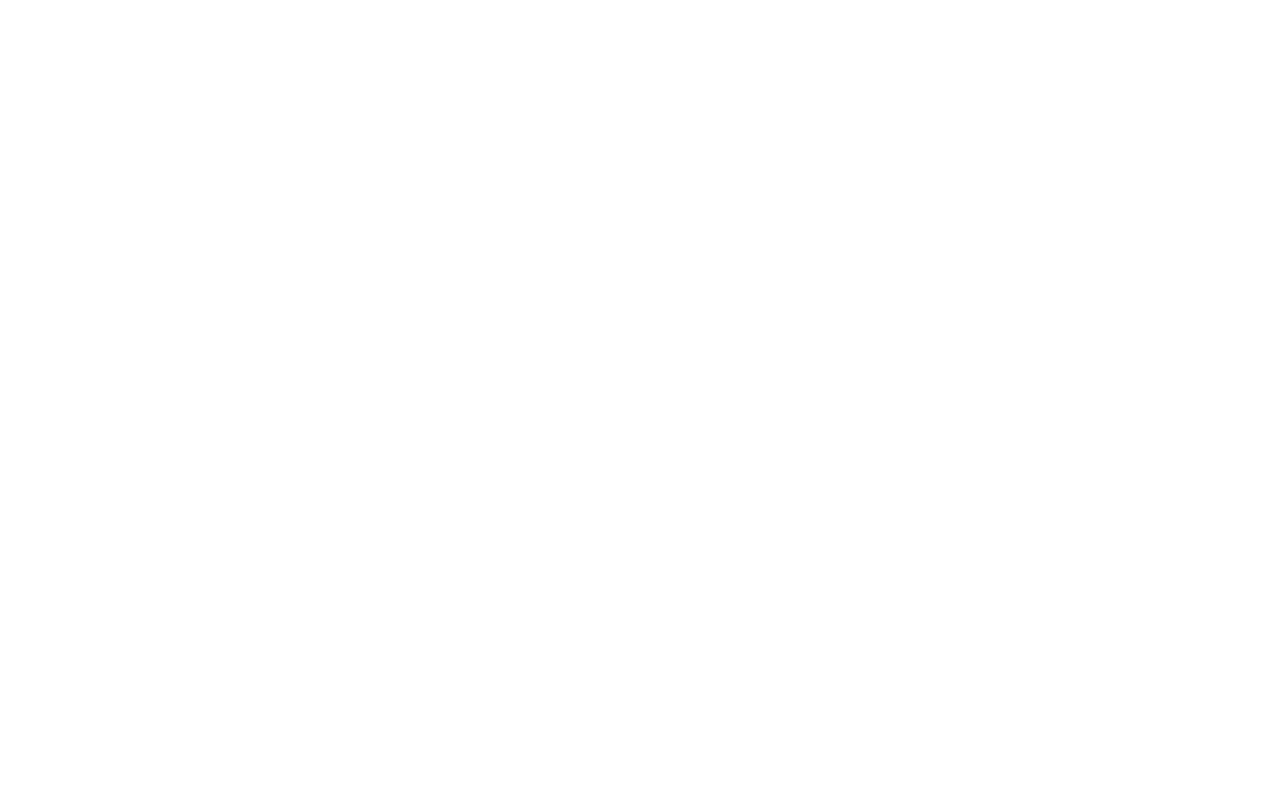
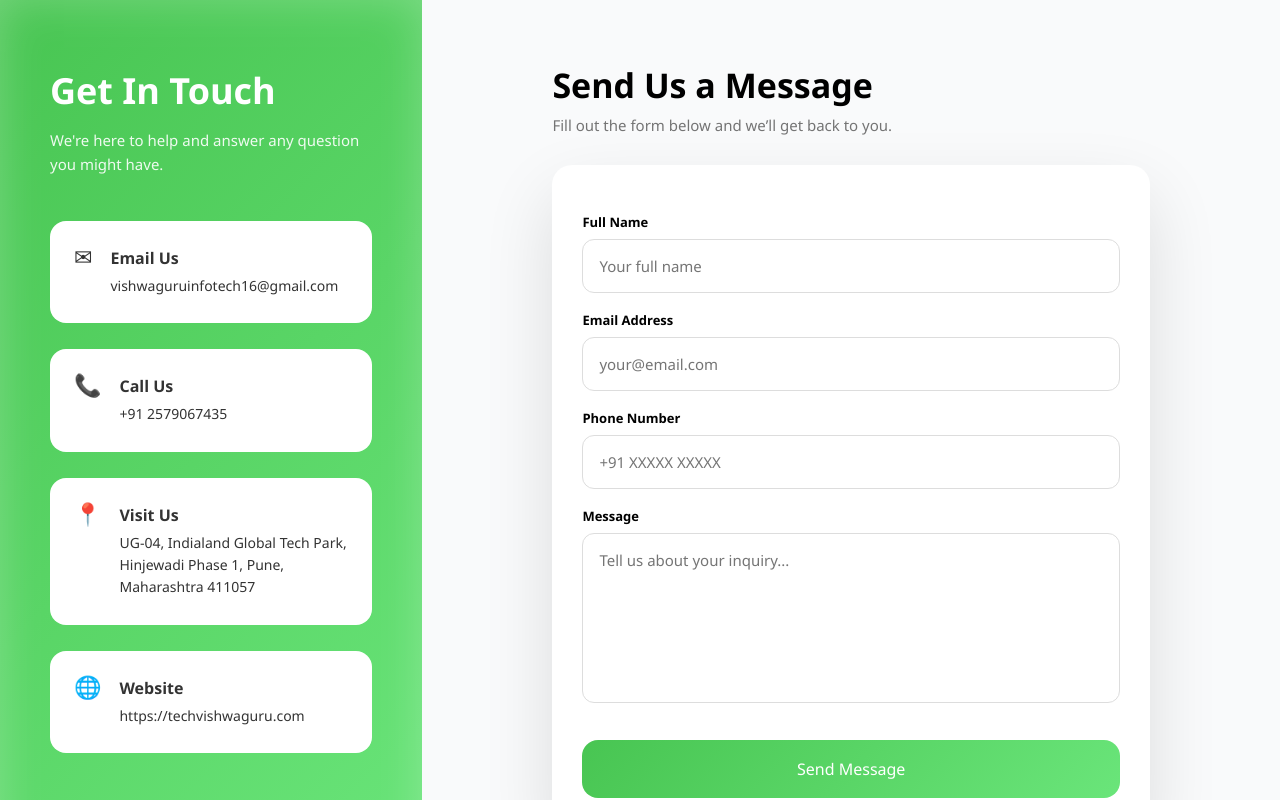
Before and after one commit to pawarprathmesh2025/LANDING-PAGE1, a React (Vite) app: page /contact in a window 1280 px wide. Before the commit this address had no page. Shown: the top 800 px of the page. Built offline with nearby package versions, Linux system fonts and the light colour scheme.

Commit message:
changed contact layout.

```diff
--- a/src/App.jsx
+++ b/src/App.jsx
@@ -1,12 +1,13 @@
 import { BrowserRouter as Router, Routes, Route } from "react-router-dom";
 import Home from "./components/Home";  // fixed path
-
+import Contact from "./components/Contact";
 
 function App() {
   return (
     <Router>
       <Routes>
         <Route path="/" element={<Home />} />
+        <Route path="/contact" element={<Contact />} />
 
       </Routes>
     </Router>
--- /dev/null
+++ b/src/components/Contact.jsx
@@ -0,0 +1,18 @@
+// import ContactPage from "../components/ContactPage";
+// import ContactForm from "../components/ContactForm";
+import DownloadFooter from "../components/DownloadFooter";
+import ContactPg from "../components/ContactPg";
+
+const Contact = () => {
+  return (
+    <>
+      {/* <ContactPage />
+        <ContactForm /> */}
+         <ContactPg/>
+      <DownloadFooter />
+
+    </>
+  );
+};
+
+export default Contact;
--- /dev/null
+++ b/src/components/ContactPg.css
@@ -0,0 +1,265 @@
+* {
+  box-sizing: border-box;
+  font-family: "Segoe UI", sans-serif;
+  margin: 0;
+  padding: 0;
+}
+
+/* ================= PAGE WRAPPER ================= */
+.contact-wrapper {
+  display: flex;
+  min-height: 90vh;
+  width: 100%;
+  background: linear-gradient(120deg, #ffffff, #f6fff8);
+  animation: pageReveal 1s ease forwards;
+}
+
+/* ================= LEFT SECTION ================= */
+.contact-left {
+  width: 33%;
+  padding: 69px 50px;
+  background: linear-gradient(135deg, #48c552, #6ae57a);
+  color: white;
+  animation: slideLeft 1s ease forwards, glowPulse 6s infinite alternate;
+}
+
+.contact-left h2 {
+  font-size: 36px;
+  margin-bottom: 12px;
+  animation: textFloat 5s ease-in-out infinite;
+}
+
+.subtitle {
+  font-size: 15px;
+  margin-bottom: 45px;
+  max-width: 420px;
+  line-height: 1.6;
+  opacity: 0.9;
+}
+
+/* ================= INFO CARDS ================= */
+.info-card {
+  background: white;
+  color: #333;
+  display: flex;
+  gap: 18px;
+  padding: 26px 24px;
+  margin-bottom: 26px;
+  border-radius: 16px;
+  align-items: flex-start;
+  position: relative;
+  overflow: hidden;
+  opacity: 0;
+  animation: cardReveal 0.8s ease forwards;
+}
+
+.info-card:nth-child(1) { animation-delay: 0.3s; }
+.info-card:nth-child(2) { animation-delay: 0.45s; }
+.info-card:nth-child(3) { animation-delay: 0.6s; }
+.info-card:nth-child(4) { animation-delay: 0.75s; }
+
+.info-card::before {
+  content: "";
+  position: absolute;
+  inset: 0;
+  background: linear-gradient(
+    120deg,
+    transparent,
+    rgba(72, 197, 82, 0.3),
+    transparent
+  );
+  opacity: 0;
+  transition: opacity 0.4s ease;
+}
+
+.info-card:hover::before {
+  opacity: 1;
+}
+
+.info-card:hover {
+  transform: translateY(-12px) scale(1.04);
+  box-shadow: 0 20px 40px rgba(0, 0, 0, 0.25);
+}
+
+.info-card .icon {
+  font-size: 22px;
+  animation: iconFloat 4s ease-in-out infinite;
+}
+
+.info-card h4 {
+  font-size: 16px;
+  font-weight: 600;
+}
+
+.info-card p {
+  margin-top: 6px;
+  font-size: 14px;
+  line-height: 1.6;
+}
+
+/* ================= RIGHT SECTION ================= */
+.contact-right {
+  width: 67%;
+  padding: 63px 130px;
+  background: #f9fafb;
+  display: flex;
+  flex-direction: column;
+  align-items: flex-start;
+  animation: slideRight 1s ease forwards;
+}
+
+/* ================= HEADING ================= */
+.contact-right h2 {
+  font-size: 34px;
+  margin-bottom: 6px;
+}
+
+.contact-right p {
+  font-size: 15px;
+  color: #666;
+  margin-bottom: 28px;
+  max-width: 520px;
+}
+
+/* ================= FORM BOX ================= */
+form {
+  width: 100%;
+  max-width: 670px;
+  background: white;
+  padding: 30px;
+  border-radius: 20px;
+  box-shadow: 0 30px 70px rgba(0, 0, 0, 0.12);
+  animation: formPop 1.1s cubic-bezier(0.25, 1, 0.3, 1);
+}
+
+/* ================= LABELS ================= */
+label {
+  display: block;
+  margin: 18px 0 8px;
+  font-weight: 600;
+  font-size: 13px;
+}
+
+/* ================= INPUTS ================= */
+input,
+textarea {
+  width: 100%;
+  padding: 16px;
+  border-radius: 12px;
+  border: 1px solid #ddd;
+  font-size: 15px;
+  outline: none;
+  transition: all 0.3s ease;
+}
+
+input:focus,
+textarea:focus {
+  border-color: #48c552;
+  box-shadow: 0 0 0 4px rgba(72, 197, 82, 0.25);
+  transform: translateY(-2px);
+}
+
+/* ================= TEXTAREA ================= */
+textarea {
+  min-height: 170px;
+  resize: none;
+}
+
+/* ================= BUTTON ================= */
+button {
+  margin-top: 32px;
+  width: 100%;
+  padding: 18px;
+  font-size: 16px;
+  border: none;
+  border-radius: 16px;
+  background: linear-gradient(135deg, #48c552, #6ae57a);
+  color: white;
+  cursor: pointer;
+  position: relative;
+  overflow: hidden;
+  transition: transform 0.25s ease, box-shadow 0.25s ease;
+}
+
+button::after {
+  content: "";
+  position: absolute;
+  width: 300%;
+  height: 300%;
+  background: radial-gradient(circle, rgba(255,255,255,0.35), transparent 60%);
+  top: -100%;
+  left: -100%;
+  opacity: 0;
+  transition: opacity 0.4s ease;
+}
+
+button:hover::after {
+  opacity: 1;
+}
+
+button:hover {
+  transform: translateY(-3px);
+  box-shadow: 0 14px 30px rgba(72, 197, 82, 0.45);
+}
+
+button:active {
+  transform: scale(0.96);
+}
+
+/* ================= ANIMATIONS ================= */
+@keyframes pageReveal {
+  from { opacity: 0; }
+  to { opacity: 1; }
+}
+
+@keyframes slideLeft {
+  from { opacity: 0; transform: translateX(-60px); }
+  to { opacity: 1; transform: translateX(0); }
+}
+
+@keyframes slideRight {
+  from { opacity: 0; transform: translateX(60px); }
+  to { opacity: 1; transform: translateX(0); }
+}
+
+@keyframes formPop {
+  from { opacity: 0; transform: translateY(40px) scale(0.95); }
+  to { opacity: 1; transform: translateY(0) scale(1); }
+}
+
+@keyframes glowPulse {
+  from { box-shadow: inset 0 0 10px rgba(255,255,255,0.1); }
+  to { box-shadow: inset 0 0 45px rgba(255,255,255,0.25); }
+}
+
+@keyframes cardReveal {
+  from { opacity: 0; transform: translateY(40px); }
+  to { opacity: 1; transform: translateY(0); }
+}
+
+@keyframes iconFloat {
+  0%, 100% { transform: translateY(0); }
+  50% { transform: translateY(-6px); }
+}
+
+@keyframes textFloat {
+  0%, 100% { transform: translateY(0); }
+  50% { transform: translateY(-4px); }
+}
+
+/* ================= RESPONSIVE ================= */
+@media (max-width: 900px) {
+  .contact-wrapper {
+    flex-direction: column;
+  }
+
+  .contact-left,
+  .contact-right {
+    width: 100%;
+    padding: 60px 30px;
+  }
+
+  form {
+    max-width: 100%;
+  }
+}
--- /dev/null
+++ b/src/components/ContactPg.jsx
@@ -0,0 +1,114 @@
+import { useState } from "react";
+import "./ContactPg.css";
+import { sendContactEmail } from "../utils/emailjs";
+
+export default function Contact() {
+  const [form, setForm] = useState({
+    fullName: "",
+    email: "",
+    phone: "",
+    message: "",
+  });
+
+  const handleChange = (e) => {
+    setForm({ ...form, [e.target.name]: e.target.value });
+  };
+
+  const handleSubmit = async (e) => {
+    e.preventDefault();
+    await sendContactEmail(form);
+    setForm({ fullName: "", email: "", phone: "", message: "" });
+  };
+
+  return (
+    <div className="contact-wrapper">
+      {/* LEFT SECTION */}
+      <div className="contact-left">
+        <h2>Get In Touch</h2>
+        <p className="subtitle">
+          We're here to help and answer any question you might have.
+        </p>
+
+        <div className="info-card">
+          <span className="icon">✉</span>
+          <div>
+            <h4>Email Us</h4>
+            <p>vishwaguruinfotech16@gmail.com</p>
+          </div>
+        </div>
+
+        <div className="info-card">
+          <span className="icon">📞</span>
+          <div>
+            <h4>Call Us</h4>
+            <p>+91 2579067435</p>
+          </div>
+        </div>
+
+        <div className="info-card">
+          <span className="icon">📍</span>
+          <div>
+            <h4>Visit Us</h4>
+            <p>UG-04, Indialand Global Tech Park, Hinjewadi Phase 1, Pune, Maharashtra 411057</p>
+          </div>
+        </div>
+
+        <div className="info-card">
+          <span className="icon">🌐</span>
+          <div>
+            <h4>Website</h4>
+            <p>https://techvishwaguru.com</p>
+          </div>
+        </div>
+      </div>
+
+      {/* RIGHT SECTION */}
+      <div className="contact-right">
+        <h2>Send Us a Message</h2>
+        <p className="subtitle">
+          Fill out the form below and we’ll get back to you.
+        </p>
+
+        <form onSubmit={handleSubmit}>
+          <label>Full Name</label>
+          <input
+            name="fullName"
+            value={form.fullName}
+            onChange={handleChange}
+            placeholder="Your full name"
+            required
+          />
+
+          <label>Email Address</label>
+          <input
+            name="email"
+            type="email"
+            value={form.email}
+            onChange={handleChange}
+            placeholder="your@email.com"
+            required
+          />
+
+          <label>Phone Number</label>
+          <input
+            name="phone"
+            value={form.phone}
+            onChange={handleChange}
+            placeholder="+91 XXXXX XXXXX"
+          />
+
+          <label>Message</label>
+          <textarea
+            name="message"
+            value={form.message}
+            onChange={handleChange}
+            placeholder="Tell us about your inquiry..."
+            required
+          />
+
+          <button type="submit">Send Message</button>
+        </form>
+      </div>
+    </div>
+  );
+}
--- /dev/null
+++ b/src/utils/emailjs.js
@@ -0,0 +1,24 @@
+import emailjs from "@emailjs/browser";
+
+const SERVICE_ID = "service_sqjwf09";
+const TEMPLATE_ID = "template_wcx4a4a";
+const PUBLIC_KEY = "XgiHAGb6Vrl_Cjmqa";
+
+export const sendContactEmail = async (data) => {
+  try {
+    await emailjs.send(
+      SERVICE_ID,
+      TEMPLATE_ID,
+      {
+        full_name: data.fullName,
+        email: data.email,
+        phone: data.phone,
+        message: data.message,
+      },
+      PUBLIC_KEY
+    );
+    alert("Message sent successfully!");
+  } catch (error) {
+    alert("Failed to send message");
+  }
+};
```
